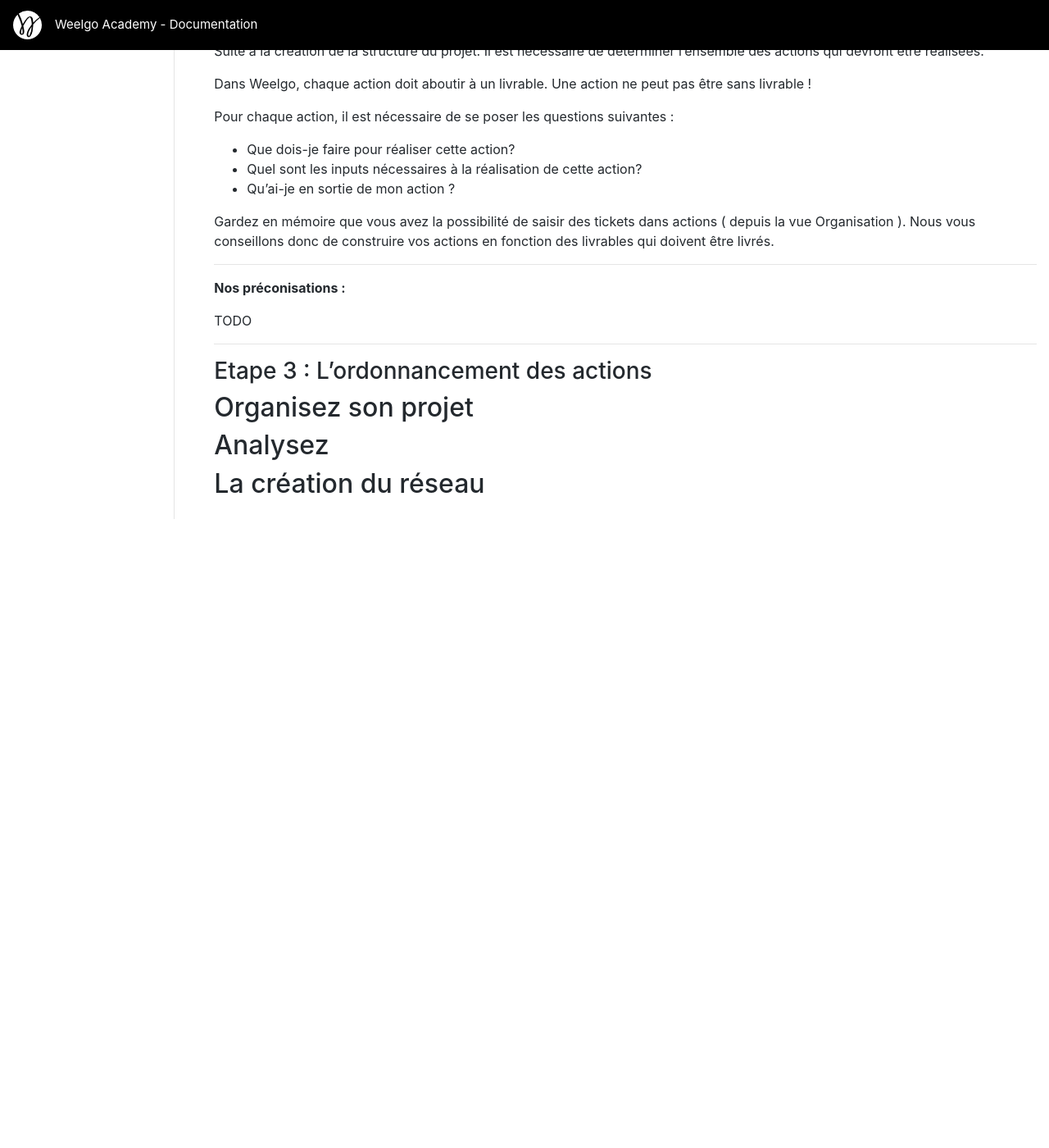
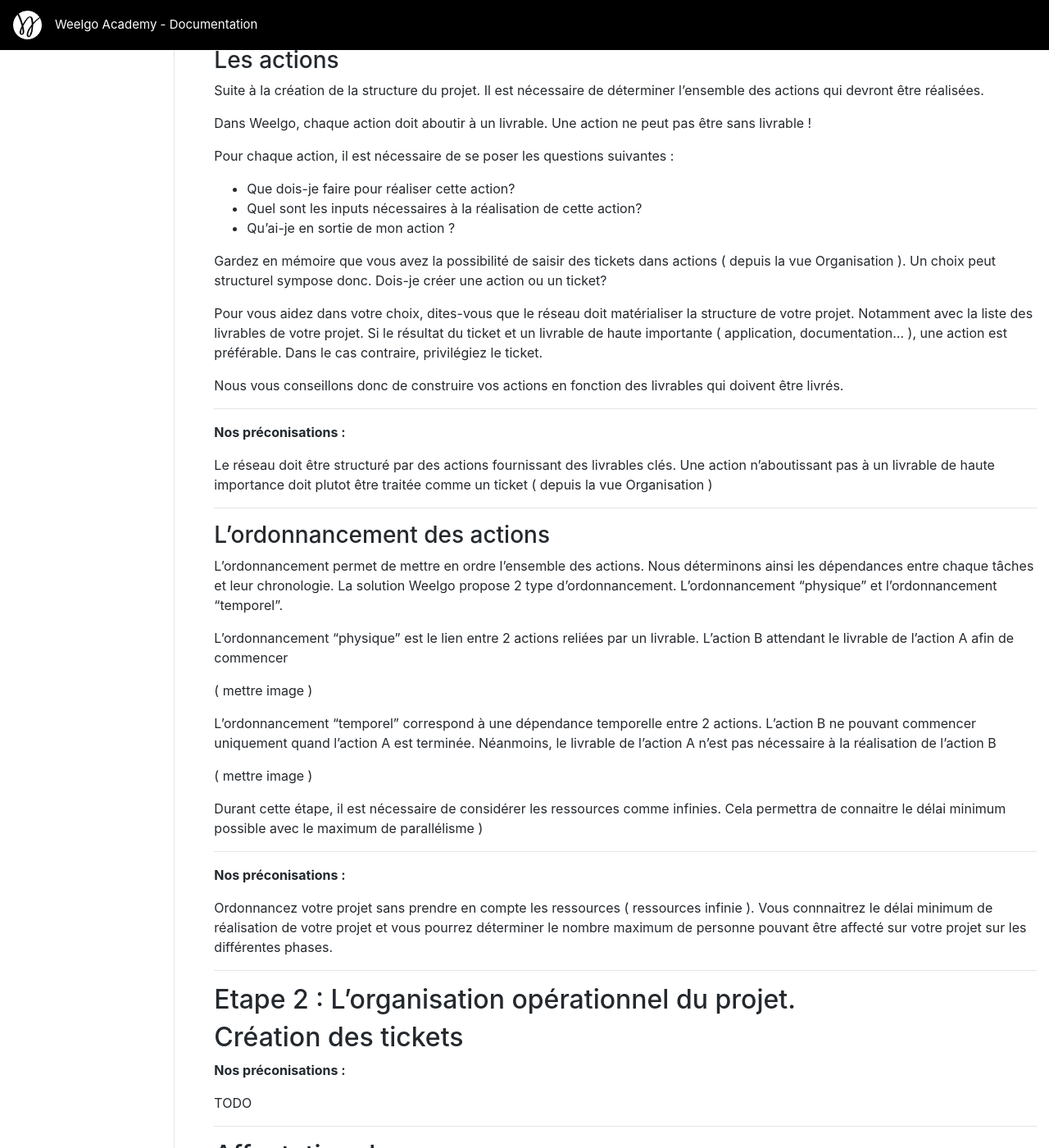
Before and after one commit to Weelgo/weelgo.github.io, a Jekyll site: the page built from fr/tutoriels/creationReseau.md, in a window 1280 px wide and 1400 px high, scrolled down 917 px. Shown: the whole window at 82% size. Built offline with Jekyll 4.4.1, drawn with Linux system fonts in a browser that asks for light colours; before the commit the page ends 1550 px from its top, so only the background shows below that; some of the changed text lies outside the part shown.

Commit message:
Update creationReseau.md

```diff
--- a/fr/tutoriels/creationReseau.md
+++ b/fr/tutoriels/creationReseau.md
@@ -6,11 +6,11 @@ toc : true
 ---
 
 
-## Créer son réseau
+## Etape 1 : Modéliser son projet.
 
-### Etape 1 : La structure
+### La structure
 
-La structuration de son réseau passe avant tout par une identification des phases permetant de réaliser votre projet.
+La solution Weelgo permet de modéliser son projet au travers un réseau d'actions / livrables. Une identification de la structure du réseau est donc nécessaire. Cette structuration s'effectue au travers la détermination de l'ensemble des phases permettant de réaliser votre projet
 
 Ce découpage permettra de faciliter la compréhension et sa gestion au quotidien.
 
@@ -26,7 +26,7 @@ De nombreux critères peuvent être utilisés pour effectuer ce découpage :
 * Maintenance ( éléments échangeables, ordre du démontage )
 * Documentation ( Spécifications, Dossiers, Procédures )
 
-Suite à l'identification des phases de votre projet, vous pouvez créer la structure du projet dans Weelgo. Cela s'effectue par la création de répertoires et de sous répertoires.
+Suite à l'identification des phases de votre projet, vous pouvez créer la structure du projet dans Weelgo. Cela est matérialisé par la création de répertoires et de sous répertoires dans la vue "Réseau"
 
 ( Mettre image ici )
 
@@ -35,12 +35,12 @@ Ces répertoires contiendront les différentes actions nécessaire à la réalis
 ---
 **Nos préconisations :**
 
->Effectuez des découpages simple. Au plus proche de la réalité. Des découpages complexes peuvent vous compliquer la gestion de votre projet
+>Effectuez des découpages simples. Au plus proche de la réalité. Des découpages complexes peuvent compliquer la gestion de votre projet
 
 ---
 
 
-### Etape 2 : Les actions
+### Les actions
 
 Suite à la création de la structure du projet. Il est nécessaire de déterminer l'ensemble des actions qui devront être réalisées.
 
@@ -51,21 +51,67 @@ Pour chaque action, il est nécessaire de se poser les questions suivantes :
 * Quel sont les inputs nécessaires à la réalisation de cette action?
 * Qu'ai-je en sortie de mon action ?
 
-Gardez en mémoire que vous avez la possibilité de saisir des tickets dans actions ( depuis la vue Organisation ). Nous vous conseillons donc de construire vos actions en fonction des livrables qui doivent être livrés.
+Gardez en mémoire que vous avez la possibilité de saisir des tickets dans actions ( depuis la vue Organisation ). Un choix peut structurel sympose donc. Dois-je créer une action ou un ticket?
+
+Pour vous aidez dans votre choix, dites-vous que le réseau doit matérialiser la structure de votre projet. Notamment avec la liste des livrables de votre projet. Si le résultat du ticket et un livrable de haute importante ( application, documentation... ), une action est préférable. Dans le cas contraire, privilégiez le ticket.
+
+Nous vous conseillons donc de construire vos actions en fonction des livrables qui doivent être livrés.
 
 ---
 **Nos préconisations :**
 
->TODO
+>Le réseau doit être structuré par des actions fournissant des livrables clés. Une action n'aboutissant pas à un livrable de haute importance doit plutot être traitée comme un ticket ( depuis la vue Organisation )
 
 ---
 
 
-### Etape 3 : L'ordonnancement des actions
-
-## Organisez son projet
+### L'ordonnancement des actions
 
 
-## Analysez
+L'ordonnancement  permet de mettre en ordre l'ensemble des actions. Nous déterminons ainsi les dépendances entre chaque tâches et leur chronologie. La solution Weelgo propose 2 type d'ordonnancement. L'ordonnancement "physique" et l'ordonnancement "temporel".
 
-## La création du réseau
+L'ordonnancement "physique" est le lien entre 2 actions reliées par un livrable. L'action B attendant le livrable de l'action A afin de commencer
+
+( mettre image )
+
+L'ordonnancement "temporel" correspond à une dépendance temporelle entre 2 actions. L'action B ne pouvant commencer uniquement quand l'action A est terminée. Néanmoins, le livrable de l'action A n'est pas nécessaire à la réalisation de l'action B
+
+( mettre image )
+
+Durant cette étape, il est nécessaire de considérer les ressources comme infinies. Cela permettra de connaitre le délai minimum possible avec le maximum de parallélisme )
+
+---
+**Nos préconisations :**
+
+>Ordonnancez votre projet sans prendre en compte les ressources ( ressources infinie ). Vous connnaitrez le délai minimum de réalisation de votre projet et vous pourrez déterminer le nombre maximum de personne pouvant être affecté sur votre projet sur les différentes phases.
+
+---
+
+## Etape 2 : L'organisation opérationnel du projet.
+
+
+## Création des tickets
+
+**Nos préconisations :**
+
+> TODO
+
+---
+
+## Affectation des ressources
+
+
+**Nos préconisations :**
+
+> TODO
+
+---
+
+
+## Renseignez des charges de réalisation
+
+**Nos préconisations :**
+
+> TODO
+
+---
```
